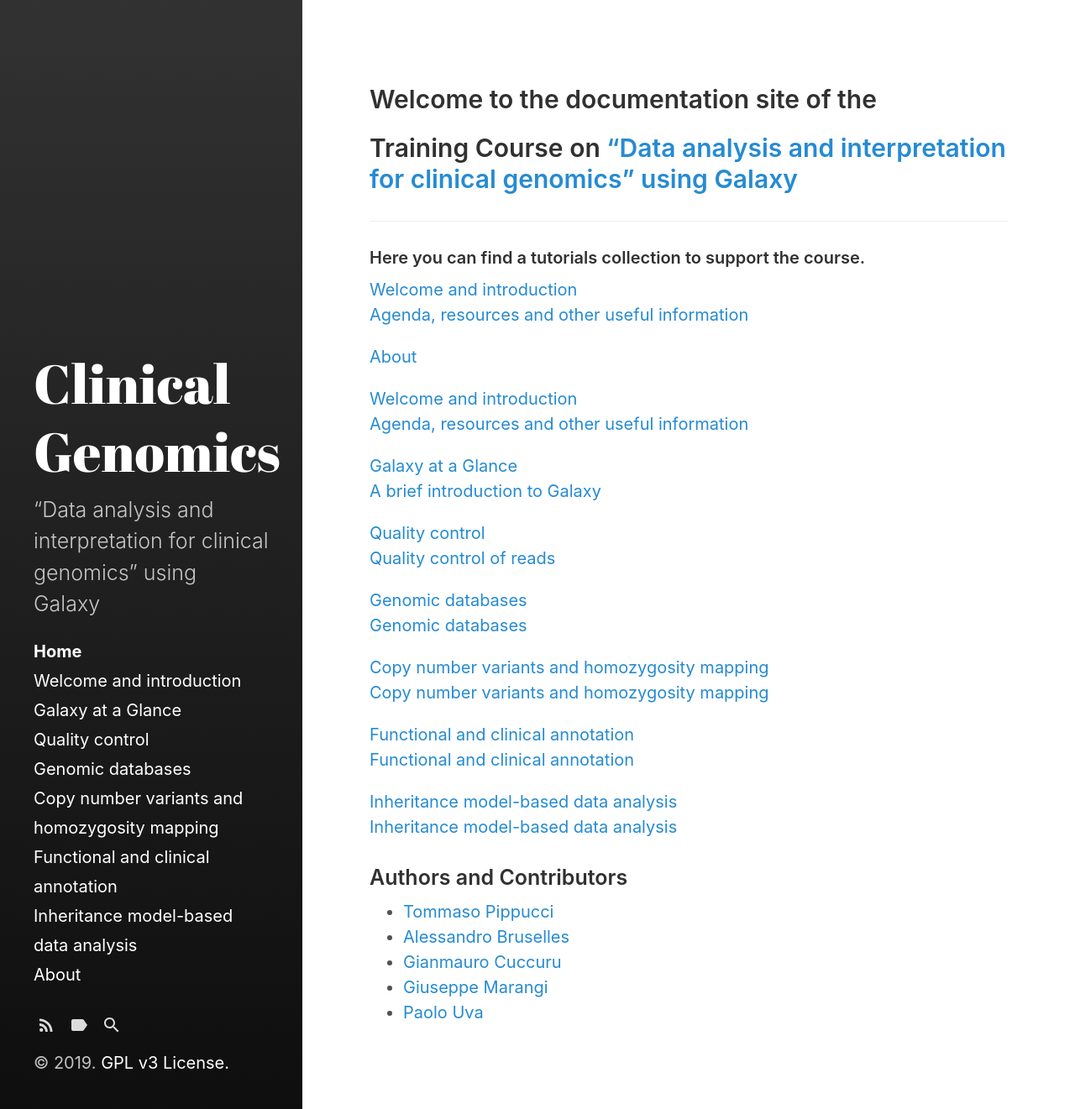
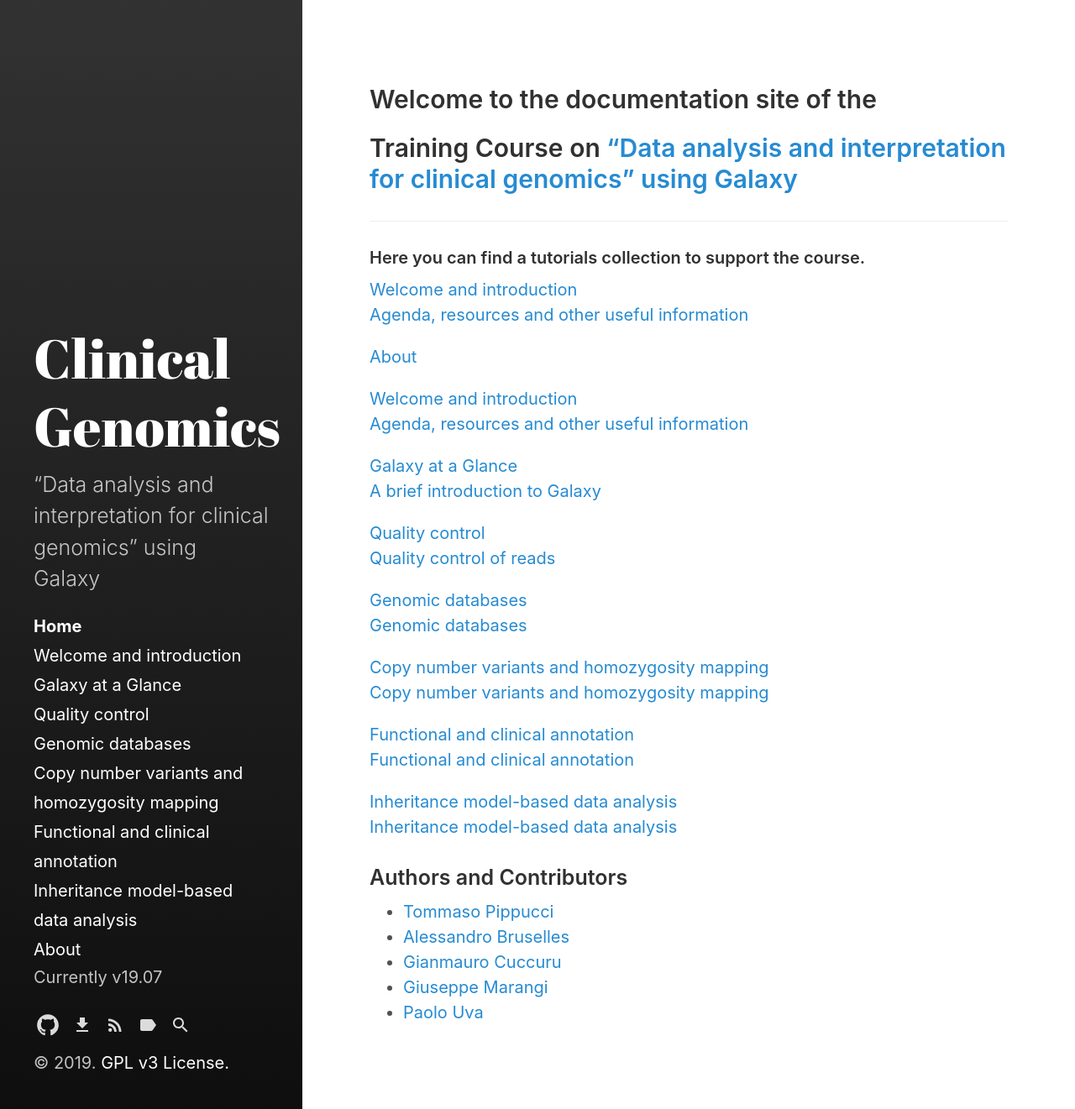
Before and after one commit to sigu-training/clinical_genomics, a Jekyll site: the page built from index.md, in a window 1280 px wide. Shown: the whole page at 84% size. Built offline with Jekyll 4.4.1, drawn with Linux system fonts in a browser that asks for light colours.

Commit message:
add github link

```diff
--- a/_config.yml
+++ b/_config.yml
@@ -13,6 +13,10 @@
                   # If you want to move just the blog index pages but keep
                   # other pages at root, see the paginate_path and
                   # sidebar_blog_link below.
+version: 19.07
+
+github:
+  repo: 'https://github.com/sigu-training/clinical_genomics'
 
 author:
   name:           'Andrew Fong'
--- a/_includes/sidebar-icon-links.html
+++ b/_includes/sidebar-icon-links.html
@@ -1,13 +1,13 @@
 <nav id="sidebar-icon-links">
-  {% if site.hydeout.repo %}
+  {% if site.github.repo %}
     <a id="github-link"
        class="icon" title="Github Project" aria-label="Github Project"
-       href="{{ site.hydeout.repo }}">
+       href="{{ site.github.repo }}">
       {% include svg/github.svg %}
     </a>
     <a id="github-download-link"
        class="icon" title="Download" aria-label="Download"
-       href="{{ site.hydeout.repo }}/archive/v{{ site.hydeout.version }}.zip">
+       href="{{ site.repo.repo }}/archive/v{{ site.version }}.zip">
       {% include svg/download.svg %}
     </a>
   {% endif %}
```
